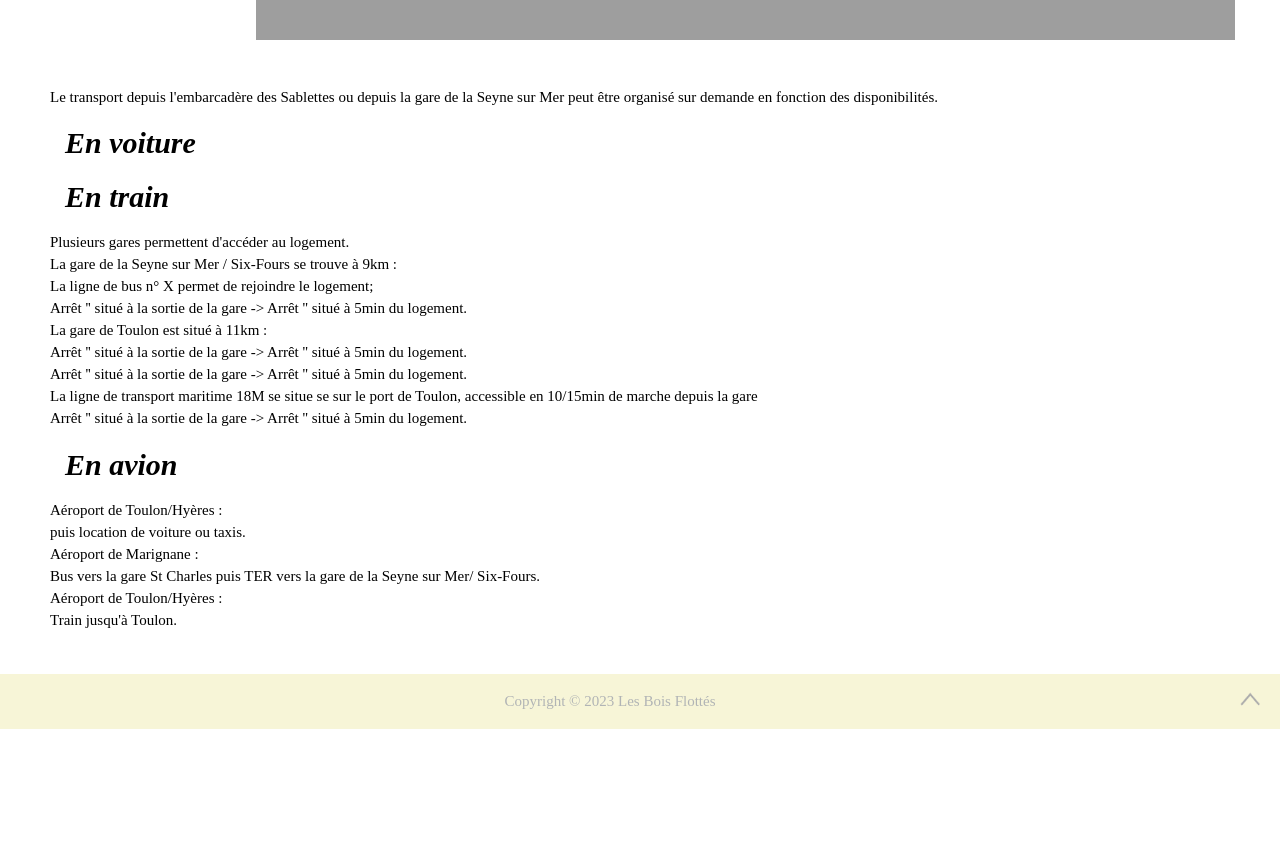
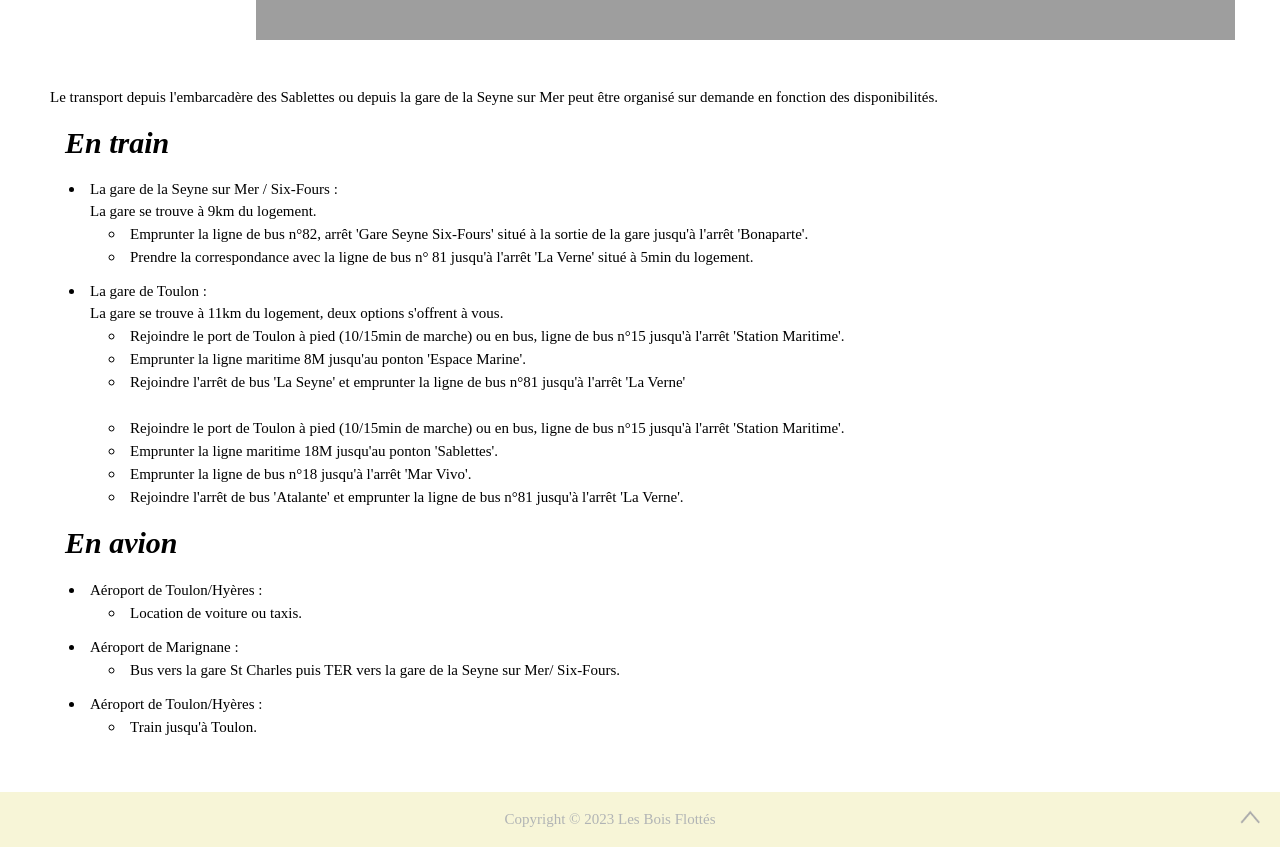
Before and after one commit to AlibertJimmy/Lesboisflottes, a React (Create React App) app: page /Location in a window 1280 px wide. Shown: the part 540-1387 px from the top of the page. Before the commit the page ends 1269 px from the top, so only its background shows below. Built offline with nearby package versions, Linux system fonts and the light colour scheme; grey boxes are pictures that could not be loaded.

Commit message:
Edited Location Data & Layout

```diff
--- a/public/i18n/fr.json
+++ b/public/i18n/fr.json
@@ -30,23 +30,30 @@
     "Adress3": "83 500",
     "Adress4": "'Les Bois Flottés' La Verne",
 
-    "ByCar": "En voiture",
+    "ByTrain": "En train",
+    "TrainTransportDescription1": "La gare de la Seyne sur Mer / Six-Fours :",
+    "TrainTransportDescription2": "La gare se trouve à 9km du logement.",
+    "TrainTransportDescription3": "Emprunter la ligne de bus n°82, arrêt 'Gare Seyne Six-Fours' situé à la sortie de la gare jusqu'à l'arrêt 'Bonaparte'.",
+    "TrainTransportDescription4": "Prendre la correspondance avec la ligne de bus n° 81 jusqu'à l'arrêt 'La Verne' situé à 5min du logement.",
 
-    "ByTrain": "En train",
-    "TrainTransportDescription1": "Plusieurs gares permettent d'accéder au logement.",
-    "TrainTransportDescription2": "La gare de la Seyne sur Mer / Six-Fours se trouve à 9km :",
-    "TrainTransportDescription3": "La ligne de bus n° X permet de rejoindre le logement;",
-    "TrainTransportDescription4": "Arrêt '' situé à la sortie de la gare -> Arrêt '' situé à 5min du logement.",
+    "TrainTransportDescription5": "La gare de Toulon :",
+    "TrainTransportDescription6": "La gare se trouve à 11km du logement, deux options s'offrent à vous.",
 
-    "TrainTransportDescription5": "La gare de Toulon est situé à 11km :",
-    "TrainTransportDescription6": "Arrêt '' situé à la sortie de la gare -> Arrêt '' situé à 5min du logement.",
-    "TrainTransportDescription7": "Arrêt '' situé à la sortie de la gare -> Arrêt '' situé à 5min du logement.",
-    "TrainTransportDescription8": "La ligne de transport maritime 18M se situe se sur le port de Toulon, accessible en 10/15min de marche depuis la gare",
-    "TrainTransportDescription9": "Arrêt '' situé à la sortie de la gare -> Arrêt '' situé à 5min du logement.",
+    "TrainTransportDescription7": "Rejoindre le port de Toulon à pied (10/15min de marche) ou en bus, ligne de bus n°15 jusqu'à l'arrêt 'Station Maritime'.",
+    "TrainTransportDescription8": "Emprunter la ligne maritime 8M jusqu'au ponton 'Espace Marine'.",
+    "TrainTransportDescription9": "Rejoindre l'arrêt de bus 'La Seyne' et emprunter la ligne de bus n°81 jusqu'à l'arrêt 'La Verne'",
+
+    "TrainTransportDescription10": "Rejoindre le port de Toulon à pied (10/15min de marche) ou en bus, ligne de bus n°15 jusqu'à l'arrêt 'Station Maritime'.",
+    "TrainTransportDescription11": "Emprunter la ligne maritime 18M jusqu'au ponton 'Sablettes'.",
+    "TrainTransportDescription12": "Emprunter la ligne de bus n°18 jusqu'à l'arrêt 'Mar Vivo'.",
+    "TrainTransportDescription13": "Rejoindre l'arrêt de bus 'Atalante' et emprunter la ligne de bus n°81 jusqu'à l'arrêt 'La Verne'.",
+
+
+
 
     "ByPlane": "En avion",
     "PlaneTransportDescription1": "Aéroport de Toulon/Hyères :",
-    "PlaneTransportDescription2": "puis location de voiture ou taxis.",
+    "PlaneTransportDescription2": "Location de voiture ou taxis.",
     "PlaneTransportDescription3": "Aéroport de Marignane :",
     "PlaneTransportDescription4": "Bus vers la gare St Charles puis TER vers la gare de la Seyne sur Mer/ Six-Fours.",
     "PlaneTransportDescription5": "Aéroport de Toulon/Hyères :",
@@ -56,7 +63,7 @@
 
 
     "//":"HOUSING",
-    "PresentationHousing1": "L'hébergement proposé se trouve en rez de chaussé d'une villa, ancienne batisse de caractère datant de 1949.",
+    "PresentationHousing1": "L'hébergement proposé se trouve en rez de chaussée d'une villa, ancienne batisse de caractère datant de 1949.",
     "PresentationHousing2": "Orienté plein Ouest, il bénéficie d'une vue sur le jardin et d'un accès aux terasses.",
     "PresentationHousing3": "L'hébergement comprend une salle de bain avec cabine de douche et lavabo, de toilettes indépendantes",
     "PresentationHousing4": "Un coin cuisine et d'un coin nuit avec un lit queen size (160x200 [cm]).",
@@ -97,8 +104,8 @@
     "//": "PRICING",
     "//": "DAY PICKER FOOTER",
     "PleaseSelectOneNight": "Veuillez selectionner une nuit",
-    "YouSelectedTheNightOfThe": "Vous avez choisis la nuit du",
-    "PleaseSelectTheDayOfYourArrival": "Veuillez choisir votre jour d'arrivé",
+    "YouSelectedTheNightOfThe": "Vous avez choisi la nuit du",
+    "PleaseSelectTheDayOfYourArrival": "Veuillez choisir votre jour d'arrivée",
     "ArrivingThe": "Arrivée le",
     "DepartureThe": "Départ le",
     "YouHaveSelected": "Vous avez choisis",
@@ -120,15 +127,15 @@
     "PricingIncludeText3": "Accès Wifi",
 
     "//":"CANCEL CONDITION",
-    "CancelConditionTitle": "Condition d'annulation",
+    "CancelConditionTitle": "Conditions d'annulation",
     "CancelConditionText": "Toute réservation est annulable gratuitement jusqu'à 7 jours avant l'arrivée.",
 
     "//":"PAYMENT METHOD",
-    "PaymentMethodTitle": "Méthodes de paiment",
+    "PaymentMethodTitle": "Méthodes de paiement",
     "PaymentMethodText1": "Le réglement est possible par :",
     "PaymentMethodText2": "Chèque",
     "PaymentMethodText3": "Virement bancaire",
-    "PaymentMethodText4": "Espèce",
+    "PaymentMethodText4": "Espèces",
 
     "//":"HOSTING  HOURS",
     "HostingHoursTitle": "Horaires d'hébergement",
--- a/src/components/Location/Access.jsx
+++ b/src/components/Location/Access.jsx
@@ -11,24 +11,48 @@ function AccessDisplay () {
   return (
       <StyledContainer>
         <StyledP>{t('GeneralTransportProposition')}</StyledP>
-        <StyledH1>{t('ByCar')}</StyledH1>
         <StyledH1>{t('ByTrain')}</StyledH1>
-        <StyledP>{t('TrainTransportDescription1')}</StyledP>
-        <StyledP>{t('TrainTransportDescription2')}</StyledP>
-        <StyledP>{t('TrainTransportDescription3')}</StyledP>
-        <StyledP>{t('TrainTransportDescription4')}</StyledP>
-        <StyledP>{t('TrainTransportDescription5')}</StyledP>
-        <StyledP>{t('TrainTransportDescription6')}</StyledP>
-        <StyledP>{t('TrainTransportDescription7')}</StyledP>
-        <StyledP>{t('TrainTransportDescription8')}</StyledP>
-        <StyledP>{t('TrainTransportDescription9')}</StyledP>
+        <ul>
+          <li><StyledP>{t('TrainTransportDescription1')}</StyledP></li>
+          <li style={ { listStyle: 'none' } }><StyledP>{t('TrainTransportDescription2')}</StyledP></li>
+          <ul>
+          <li><StyledP>{t('TrainTransportDescription3')}</StyledP></li>
+          <li><StyledP>{t('TrainTransportDescription4')}</StyledP></li>
+          </ul>
+        </ul>
+        <ul>
+          <li><StyledP>{t('TrainTransportDescription5')}</StyledP></li>
+            <li style={ { listStyle: 'none' } }><StyledP>{t('TrainTransportDescription6')}</StyledP></li>
+            <ul>
+              <li><StyledP>{t('TrainTransportDescription7')}</StyledP></li>
+              <li><StyledP>{t('TrainTransportDescription8')}</StyledP></li>
+              <li><StyledP>{t('TrainTransportDescription9')}</StyledP></li>
+              <br></br>
+              <li><StyledP>{t('TrainTransportDescription10')}</StyledP></li>
+              <li><StyledP>{t('TrainTransportDescription11')}</StyledP></li>
+              <li><StyledP>{t('TrainTransportDescription12')}</StyledP></li>
+              <li><StyledP>{t('TrainTransportDescription13')}</StyledP></li>
+            </ul>
+        </ul>
         <StyledH1>{t('ByPlane')}</StyledH1>
-        <StyledP>{t('PlaneTransportDescription1')}</StyledP>
-        <StyledP>{t('PlaneTransportDescription2')}</StyledP>
-        <StyledP>{t('PlaneTransportDescription3')}</StyledP>
-        <StyledP>{t('PlaneTransportDescription4')}</StyledP>
-        <StyledP>{t('PlaneTransportDescription5')}</StyledP>
-        <StyledP>{t('PlaneTransportDescription6')}</StyledP>
+        <ul>
+          <li><StyledP>{t('PlaneTransportDescription1')}</StyledP></li>
+          <ul>
+            <li><StyledP>{t('PlaneTransportDescription2')}</StyledP></li>
+          </ul>
+        </ul>
+        <ul>
+          <li><StyledP>{t('PlaneTransportDescription3')}</StyledP></li>
+          <ul>
+            <li><StyledP>{t('PlaneTransportDescription4')}</StyledP></li>
+          </ul>
+        </ul>
+        <ul>
+          <li><StyledP>{t('PlaneTransportDescription5')}</StyledP></li>
+          <ul>
+            <li><StyledP>{t('PlaneTransportDescription6')}</StyledP></li>
+          </ul>
+        </ul>
       </StyledContainer>
   );
 }
```
Also changed, not shown: public/i18n/en.json (+17 -9 lines).
